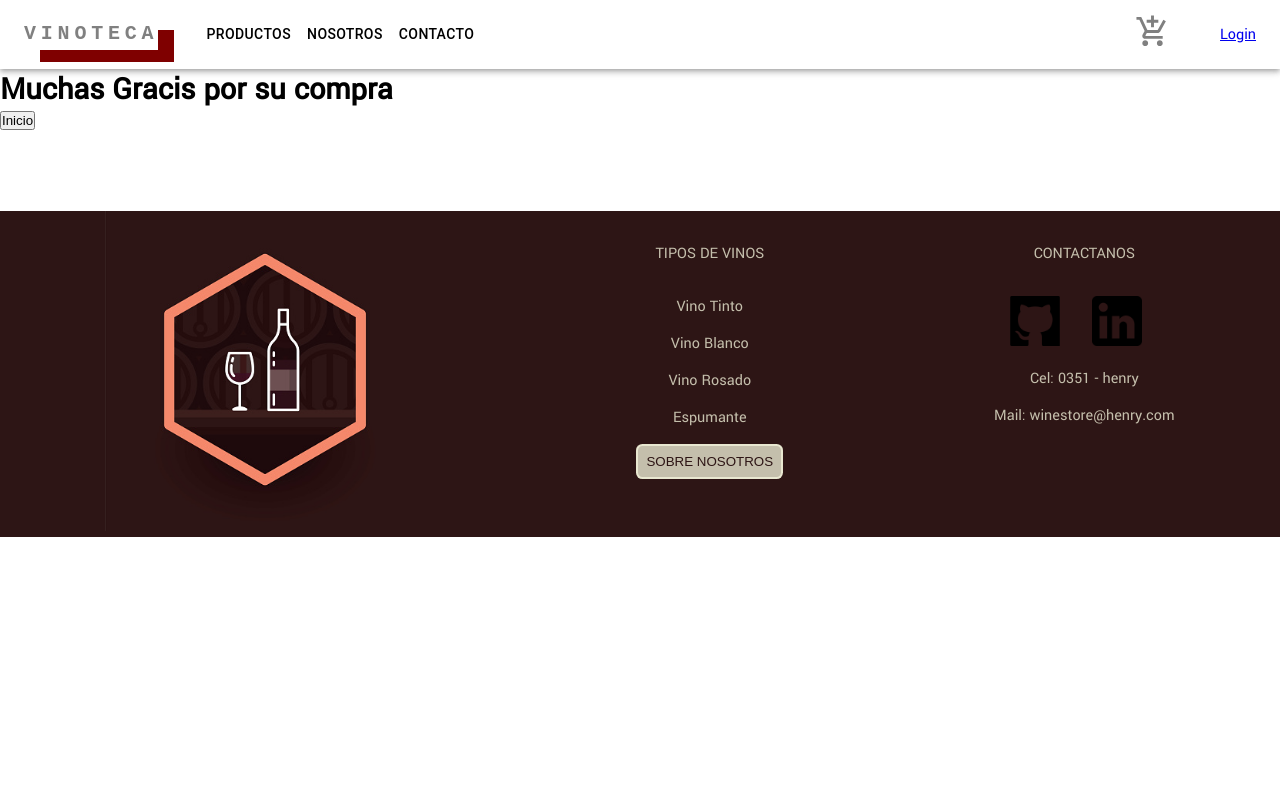
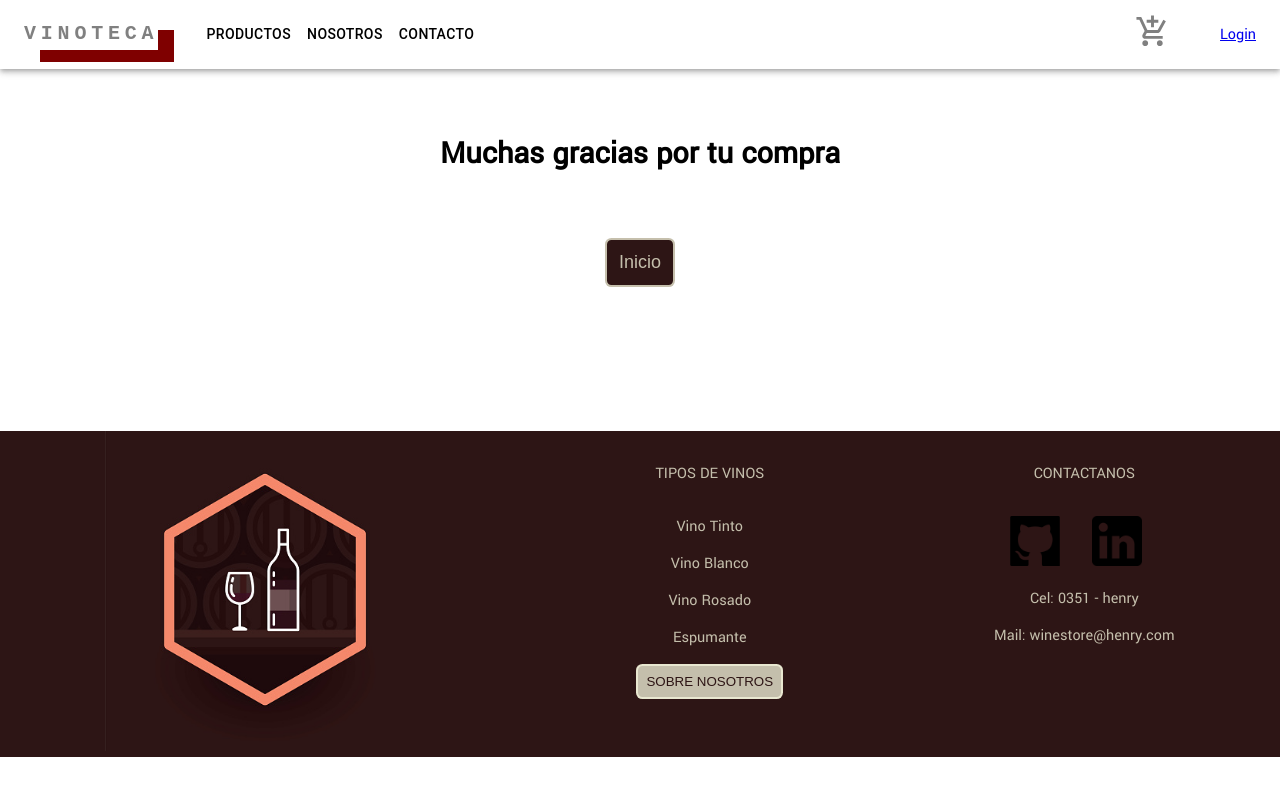
Before and after one commit to vinoteca-ecommerce/wineEcommerce, a React (Create React App) app in the folder client/: page /success in a window 1280 px wide. Shown: the top 796 px of the page. Built offline with nearby package versions, Linux system fonts and the light colour scheme; no server answers; a web font is replaced by a local one.

Commit message:
StylesSuccessSimple

```diff
--- a/client/src/components/ResponePurchase/Succes.jsx
+++ b/client/src/components/ResponePurchase/Succes.jsx
@@ -3,6 +3,9 @@ import { useDispatch, useSelector } from "react-redux";
 import { useLocation } from "react-router";
 import { Link } from "react-router-dom";
 import { putPurchase } from "../../redux/actions/actions";
+
+//styles
+import Style from "./Success.module.css"
 
 export function Succes() {
     const dispatch = useDispatch();
@@ -24,15 +27,10 @@ useEffect(() => {
 }, []);
 
     return (
-
-
-
-        <div>
-      { status==='pending'? <h1> Estamos Esperando Tu pago</h1>:status==='rejected'?<h1> Compra cancelada, intenta nuevamente </h1>: <h1>Muchas Gracis por su compra</h1>
-         }
-
- <Link to= '/'> <button> Inicio</button></Link>
-
+        <div className={Style.hache1}>
+        {status==='pending'? <h1> Estamos esperando tu pago</h1>:status==='rejected'?<h1> Compra cancelada, intenta nuevamente </h1>: <h1>Muchas gracias por tu compra</h1>
+        }
+        <Link to= '/'> <button className={Style.buttom}>Inicio</button></Link>
         </div>
     )
 }
--- /dev/null
+++ b/client/src/components/ResponePurchase/Success.module.css
@@ -0,0 +1,19 @@
+.hache1{
+    padding-top: 5%;
+    padding-bottom: 5%;
+    text-align: center;
+}
+.buttom{
+    margin-top: 5%;
+    padding: 0.75rem;
+    background-color: rgba(45,21,21,255);
+    color: rgba(245, 245, 220, 0.76);
+    border: 2px solid rgba(245, 245, 220, 0.76);
+    border-radius: 0.4rem;
+    font-size: large;
+}
+.buttom:hover{
+    background-color: white;
+    color: rgba(45,21,21,255);
+    border: 2px solid black;
+}
```
